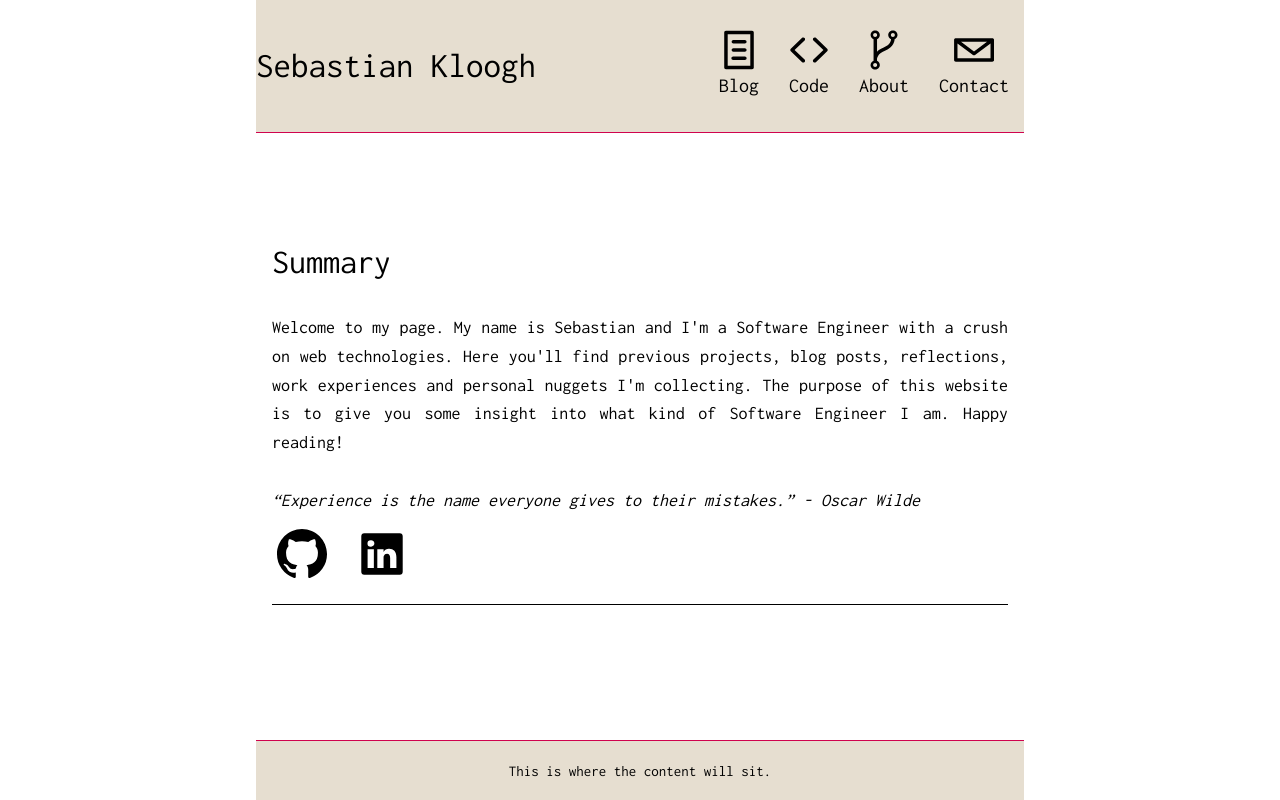
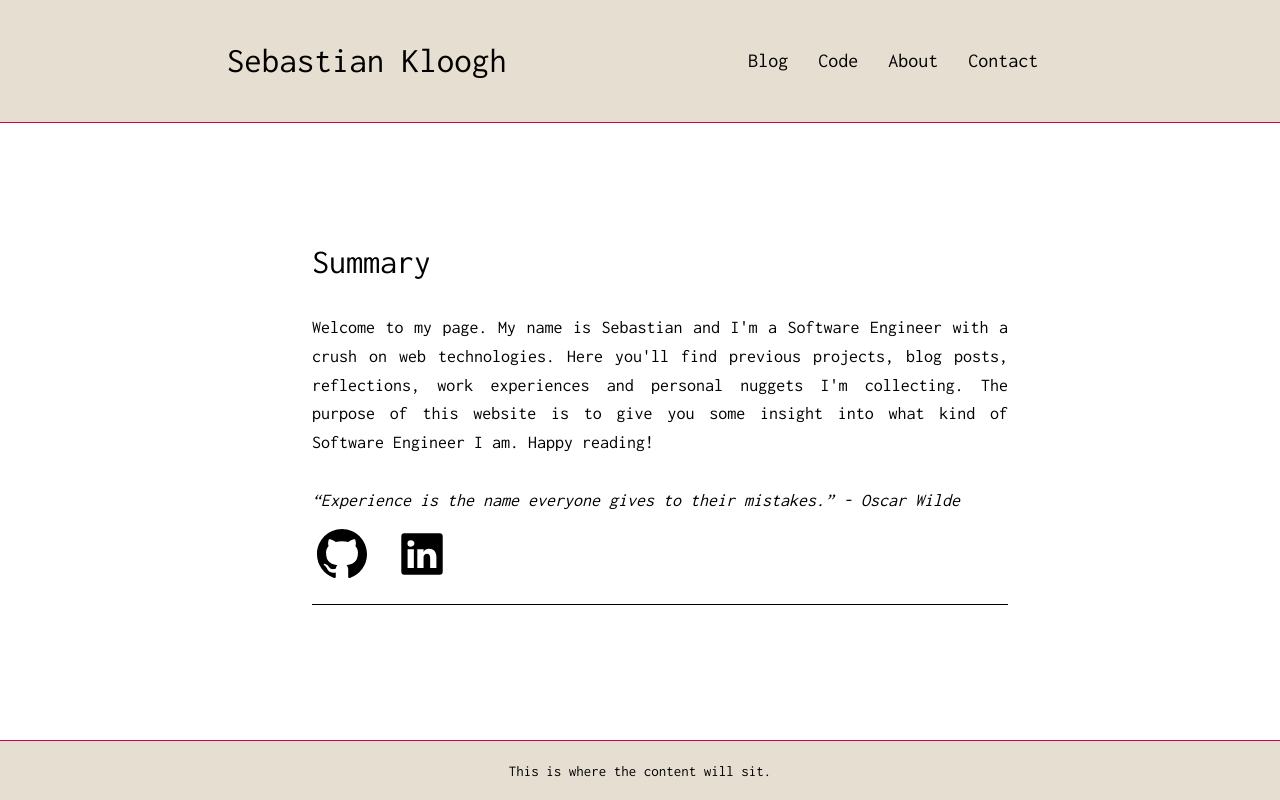
Before and after one commit to klooghbear/portfolio, a Vue app: page / in a window 1280 px wide. Built offline with nearby package versions, Linux system fonts and the light colour scheme.

Commit message:
Use panels and lists for more posts

```diff
--- a/src/components/App/App.vue
+++ b/src/components/App/App.vue
@@ -2,7 +2,11 @@
   <div class="app">
     <app-header />
 
-    <app-summary />
+    <panel-group>
+      <li :key="appComponent" v-for="appComponent in this.components">
+        <component :is="appComponent"/>
+      </li>
+    </panel-group>
 
     <app-footer />
   </div>
@@ -12,11 +16,18 @@
 import AppSummary from "./AppSummary.vue"
 import AppFooter from "./AppFooter.vue"
 import AppHeader from "./AppHeader.vue"
+import PanelGroup from "../Panels/PanelGroup.vue"
 
 export default {
   name: "App",
 
-  components: { AppHeader, AppFooter, AppSummary },
+  components: { AppHeader, AppFooter, AppSummary, PanelGroup },
+
+  computed: {
+    components() {
+      return { AppSummary }
+    }
+  }
 }
 </script>
 
--- a/src/components/App/AppFooter.vue
+++ b/src/components/App/AppFooter.vue
@@ -14,8 +14,8 @@ export default {
 <style lang="scss">
 .app-footer {
 	background: #e6ded0;
-	width: 60%;
-	left: 20%;
+	width: 100%;
+	left: 0;
 	position: fixed;
 	bottom: 0;
 	height: 60px;
--- a/src/components/App/AppHeader.vue
+++ b/src/components/App/AppHeader.vue
@@ -6,42 +6,18 @@
 
 		<div class="app-header__navigation">
 			<div class="app-header__navigation-icon">
-				<img
-					class="app-header__blog-image"
-					src="../../assets/icons/blog.svg"
-					alt="blog-icon"
-				>
-
 				Blog
 			</div>
 
 			<div class="app-header__navigation-icon">
-				<img
-					class="app-header__apps-image"
-					src="../../assets/icons/code.svg"
-					alt="apps-icon"
-				>
-
 				Code
 			</div>
 
 			<div class="app-header__navigation-icon">
-				<img
-					class="app-header__about-image"
-					src="../../assets/icons/network.svg"
-					alt="about-icon"
-				>
-
 				About
 			</div>
 
 			<div class="app-header__navigation-icon">
-				<img
-					class="app-header__contact-image"
-					src="../../assets/icons/mail.svg"
-					alt="contact-icon"
-				>
-
 				Contact
 			</div>
 		</div>
@@ -60,11 +36,11 @@ export default {
 	background: #e6ded0;
 	display: flex;
 	align-items: center;
-	justify-content: space-between;
+	justify-content: space-evenly;
 	position: fixed;
-	width: 60%;
+	width: 100%;
+	left: 0;
 	top: 0;
-	left: 20%;
 	text-align: center;
 	border-bottom: 1px solid #d0034e;
 	padding: 30px 0;
@@ -81,10 +57,11 @@ export default {
 		display: flex;
 		flex-direction: column;
 		font-size: 20px;
-		padding: 0 15px;
+		padding: 15px 15px;
 		cursor: pointer;
 
 		&:hover {
+			background: #eb92b2;
 			color: #d0034e;
 		}
 
--- a/src/components/App/AppSummary.vue
+++ b/src/components/App/AppSummary.vue
@@ -73,7 +73,7 @@ export default {
     align-items: center;
 
 		&:hover {
-			background-color: #d0034e;
+			background-color: #eb92b2;
 		}
 	}
 }
--- /dev/null
+++ b/src/components/Panels/PanelGroup.vue
@@ -0,0 +1,17 @@
+<template>
+	<ul class="panel-group">
+		<slot/>
+	</ul>
+</template>
+
+<script lang="ts">
+export default {
+	name: "PanelGroup"
+}
+</script>
+
+<style lang="scss">
+.panel-group {
+	list-style: none
+}
+</style>
```
